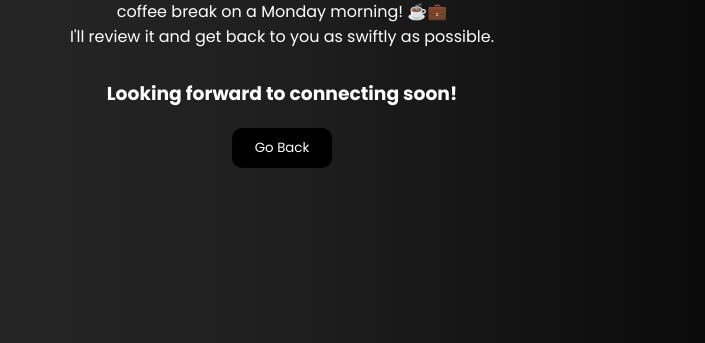
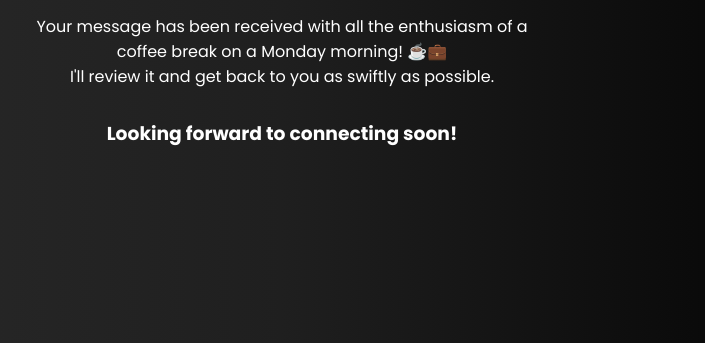
Before and after one commit to mayurawari/Mayurawari.github.io, a plain HTML site: page Thanks file/index.html in a window 1280 px wide. Shown: the part 457-800 px from the top of the page, without its empty margins (358-1063 px from the left). Drawn offline with Linux system fonts and the light colour scheme.

Commit message:
up-links-1

```diff
--- a/Thanks file/index.html
+++ b/Thanks file/index.html
@@ -23,9 +23,6 @@
             Looking forward to connecting soon!
         </h3>
         </div>
-        <div class="btn">
-          <button><a href="https://main--tiny-halva-0cdbcd.netlify.app">Go Back</a></button>
-        </div>
       </div>
     </div>
   </body>
--- a/Thanks file/thanks.css
+++ b/Thanks file/thanks.css
@@ -42,23 +42,3 @@
   width: 30%;
   border-radius: 10px;
 }
-.btn {
-  display: flex;
-  justify-content: center;
-  align-items: center;
-  margin: 20px;
-}
-.btn > button {
-    width: 100px;
-  padding: 10px;
-  background-color: black;
-  border: none;
-  border-radius: 10px;
-}
-.btn > button:hover{
-  background-color: rgba(0, 0, 0, 0.288);
-  transition: background-color 0.3s ease-in-out;
-}
-.btn > button>a{
-    text-decoration: none;
-}
```
Also changed, not shown: index.html (+1 -0 lines).
